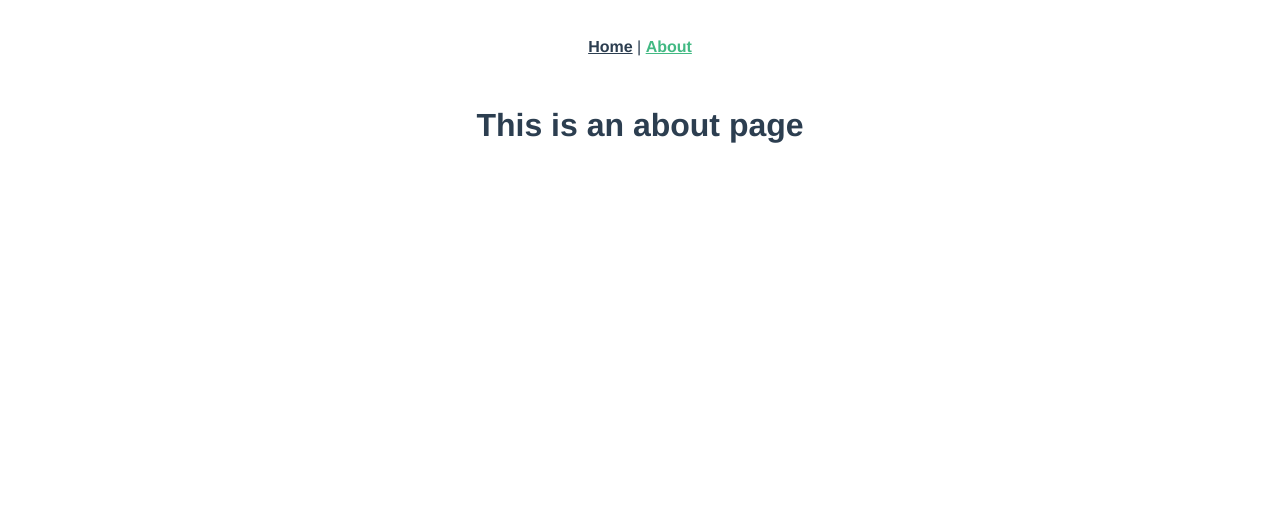
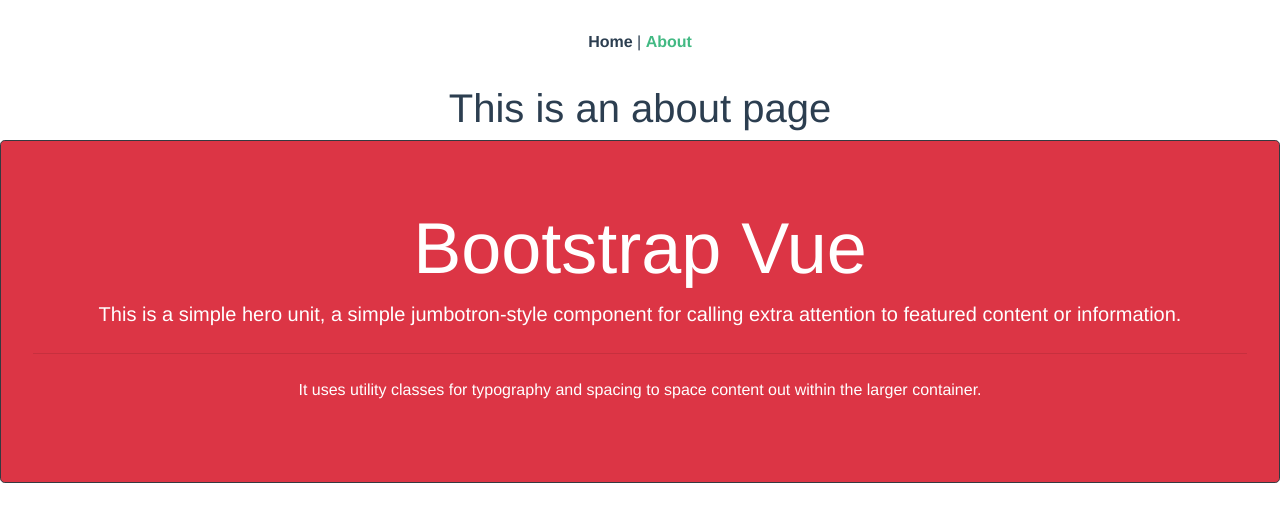
Before and after one commit to zackotterstrom/SAoT, a Vue app: page /about in a window 1280 px wide. Shown: the top 522 px of the page. Built offline with nearby package versions, Linux system fonts and the light colour scheme.

Commit message:
added boilerplate code

```diff
--- a/package.json
+++ b/package.json
@@ -7,6 +7,7 @@
     "build": "vue-cli-service build"
   },
   "dependencies": {
+    "bootstrap-vue": "^2.0.0-rc.11",
     "vue": "^2.5.17",
     "vue-class-component": "^6.0.0",
     "vue-property-decorator": "^7.0.0",
@@ -16,8 +17,10 @@
     "@vue/cli-plugin-babel": "^3.0.3",
     "@vue/cli-plugin-typescript": "^3.0.3",
     "@vue/cli-service": "^3.0.3",
+    "css-loader": "^1.0.0",
     "node-sass": "^4.9.0",
     "sass-loader": "^7.0.1",
+    "style-loader": "^0.23.0",
     "typescript": "^3.0.0",
     "vue-template-compiler": "^2.5.17"
   },
--- a/public/index.html
+++ b/public/index.html
@@ -5,7 +5,7 @@
     <meta http-equiv="X-UA-Compatible" content="IE=edge">
     <meta name="viewport" content="width=device-width,initial-scale=1.0">
     <link rel="icon" href="<%= BASE_URL %>favicon.ico">
-    <title>saot</title>
+    <title>SAoT</title>
   </head>
   <body>
     <noscript>
@@ -13,5 +13,6 @@
     </noscript>
     <div id="app"></div>
     <!-- built files will be auto injected -->
+    <script defer src="https://use.fontawesome.com/releases/v5.3.1/js/all.js"></script>
   </body>
 </html>
--- a/src/main.ts
+++ b/src/main.ts
@@ -1,6 +1,12 @@
 import Vue from 'vue'
 import App from './App.vue'
 import router from './router'
+import BootstrapVue from 'bootstrap-vue'
+
+import 'bootstrap/dist/css/bootstrap.css'
+import 'bootstrap-vue/dist/bootstrap-vue.css'
+
+Vue.use(BootstrapVue);
 
 Vue.config.productionTip = false
 
--- a/src/views/About.vue
+++ b/src/views/About.vue
@@ -1,5 +1,19 @@
 <template>
   <div class="about">
     <h1>This is an about page</h1>
+    <b-jumbotron bg-variant="danger" text-variant="white" border-variant="dark">
+      <template slot="header">
+        Bootstrap Vue
+      </template>
+      <template slot="lead">
+        This is a simple hero unit, a simple jumbotron-style component for
+        calling extra attention to featured content or information.
+      </template>
+      <hr class="my-4">
+      <p>
+        It uses utility classes for typography and spacing to space content
+        out within the larger container.
+      </p>
+    </b-jumbotron>
   </div>
 </template>
```
Also changed, not shown: 1 other file (tests, documents, lock files or other folders).
